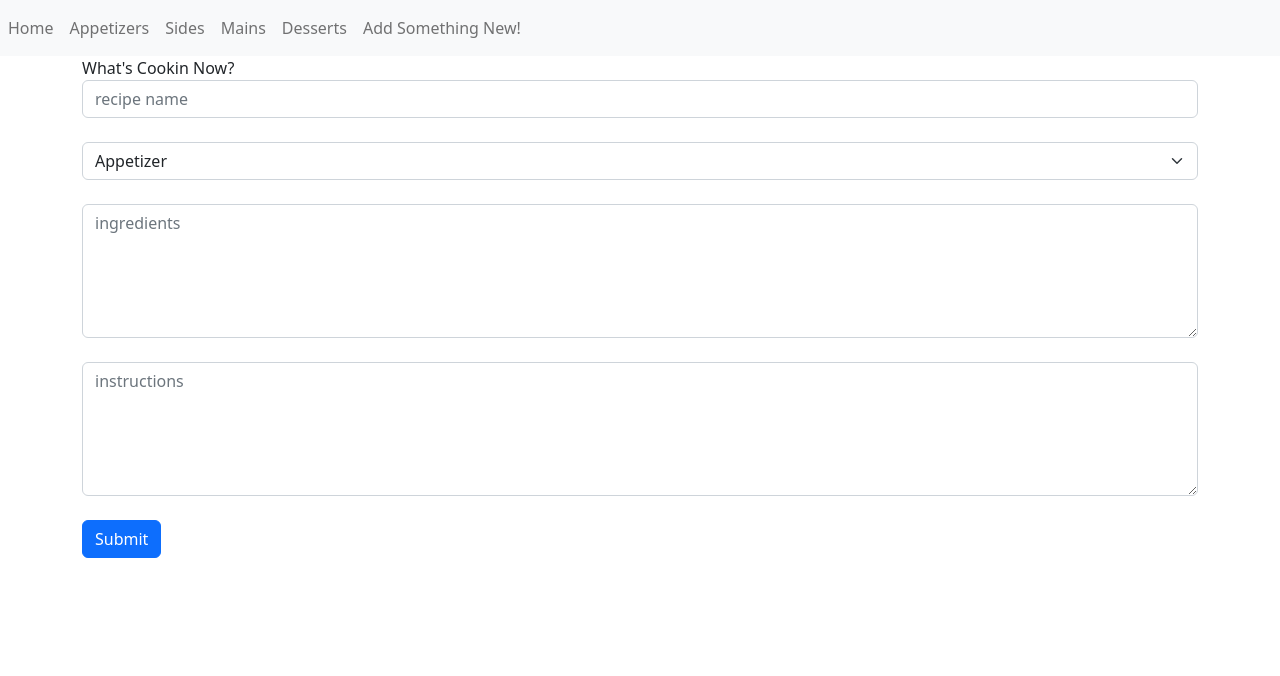
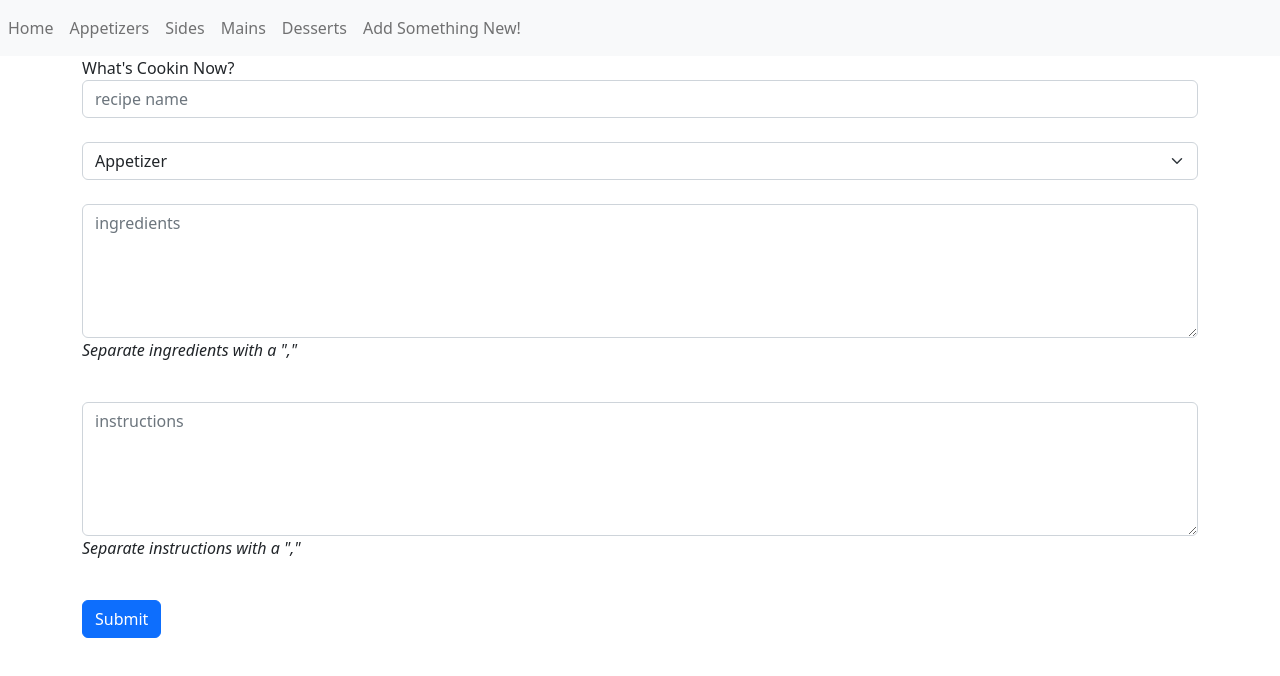
Before and after one commit to allisonbohannon/Flatiron_Phase_2_Project, a React (Create React App) app: page /addnew in a window 1280 px wide. Shown: the top 676 px of the page. Built offline with nearby package versions, Linux system fonts and the light colour scheme; no server answers.

Commit message:
Update instructions on form

```diff
--- a/src/components/AddNew.js
+++ b/src/components/AddNew.js
@@ -72,6 +72,7 @@ function AddNew({ handleAdd }) {
                         placeholder="ingredients"
                         onChange={handleChange}
                         value={formData.ingredients}/>
+                <p><em>Separate ingredients with a ","</em></p>
                 <br></br>
                 <Form.Control as="textarea"
                         name="instructions"
@@ -79,6 +80,7 @@ function AddNew({ handleAdd }) {
                         placeholder="instructions"
                         onChange={handleChange}
                         value={formData.instructions}/>
+                <p><em>Separate instructions with a ","</em></p>
                 <br></br>
                 <Button type="submit">Submit</Button>
             </Form>
--- a/src/components/EditForm.js
+++ b/src/components/EditForm.js
@@ -54,16 +54,14 @@ function EditForm({ handleEdit, recipeList, recipeId }) {
 
     return (
         <Container>
-            What's Cookin Now?
             <Form className="mb-3" onSubmit={handleSubmit}>
                 <Form.Control type="text"
                         name="name"
-                        className="form-control"
                         onChange={handleChange}
                         value={formData.name}>
                 </Form.Control>
                         <br></br>
-                <Form.Select className="form-control"
+                <Form.Select
                         name="recipeType"
                         onChange={handleChange}
                         value={formData.recipeType}>
@@ -75,15 +73,13 @@ function EditForm({ handleEdit, recipeList, recipeId }) {
                 <br></br>
                 <Form.Control as="textarea"
                         rows={5}
-                        className="form-control"
                         name="ingredients"
                         onChange={handleChange}
                         value={formData.ingredients}/>
-                <p><em>Separate instructions with a ","</em></p>
+                <p><em>Separate ingredients with a ","</em></p>
                 <br></br>
                 <Form.Control as="textarea"
                         rows={5}
-                        className="form-control"
                         name="instructions"
                         onChange={handleChange}
                         value={formData.instructions}/>
```
